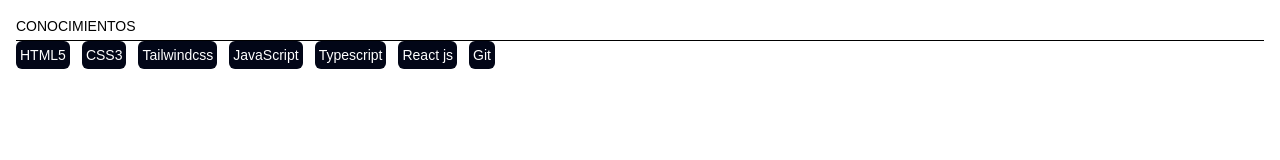
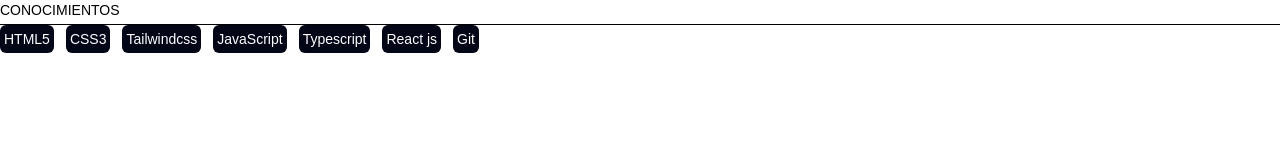
Before and after one commit to enriqueSFranco/mi-portafolio, an Astro site: page /Skills in a window 1280 px wide. Built offline with nearby package versions, Linux system fonts and the light colour scheme; Astro itself is replaced by a stand-in of ours.

Commit message:
feat: layout para las secciones del cv

```diff
--- a/src/layouts/LayoutSection.astro
+++ b/src/layouts/LayoutSection.astro
@@ -1,19 +1,15 @@
 ---
 export interface Props {
   sectionTitle: string;
-  sectionId: string;
 }
 
-const { sectionTitle, sectionId } = Astro.props;
+const { sectionTitle } = Astro.props;
 ---
 
 <section
-  class='w-full font-poppins p-4 text-sm flex flex-col justify-center gap-1'
-  id={sectionId}
+  class='w-full h-full font-poppins text-sm flex flex-col justify-center gap-1'
 >
   <h2 class='uppercase'>{sectionTitle}</h2>
   <div class='w-full h-[.8px] bg-black'></div>
-  <article>
-    <slot />
-  </article>
+  <slot />
 </section>
```
